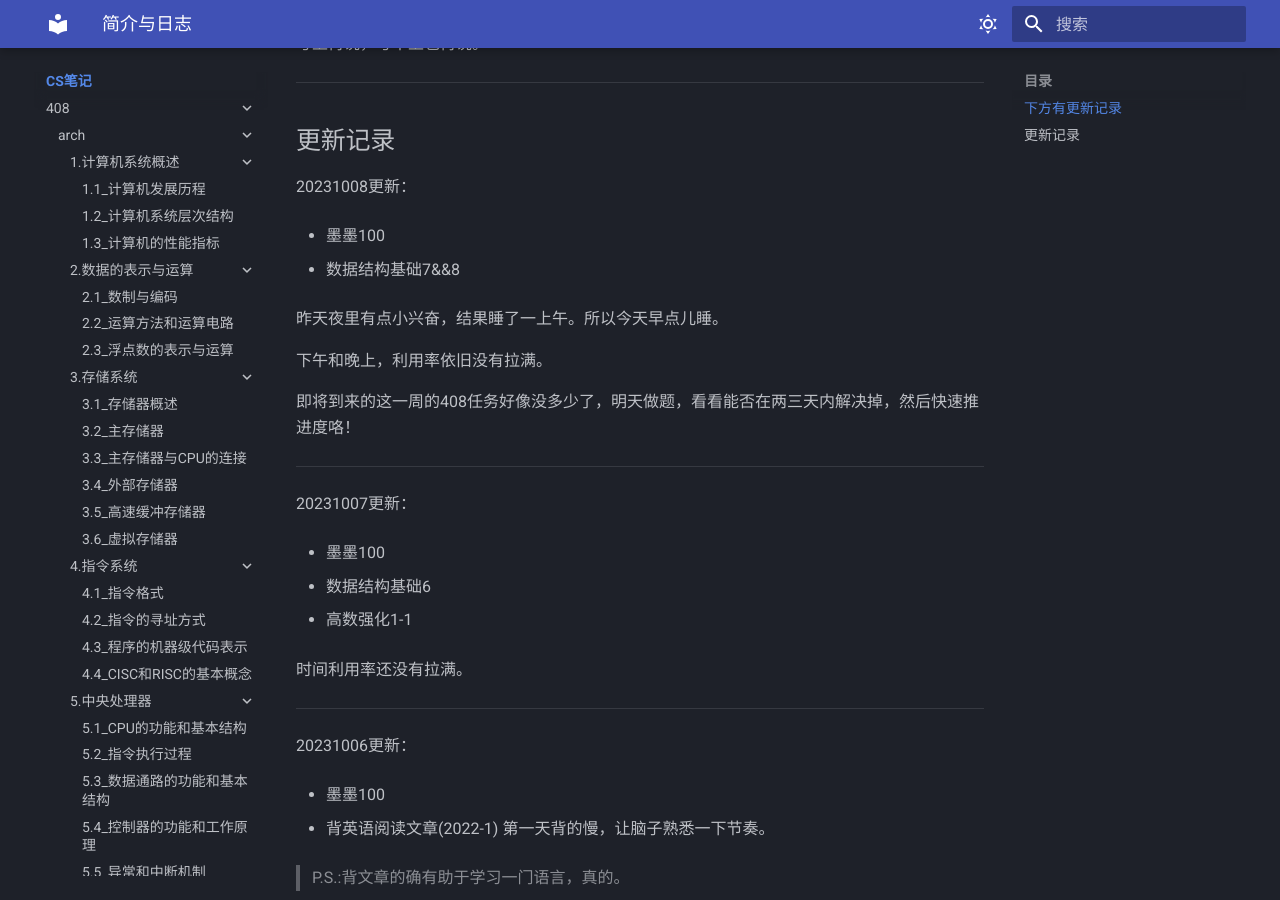
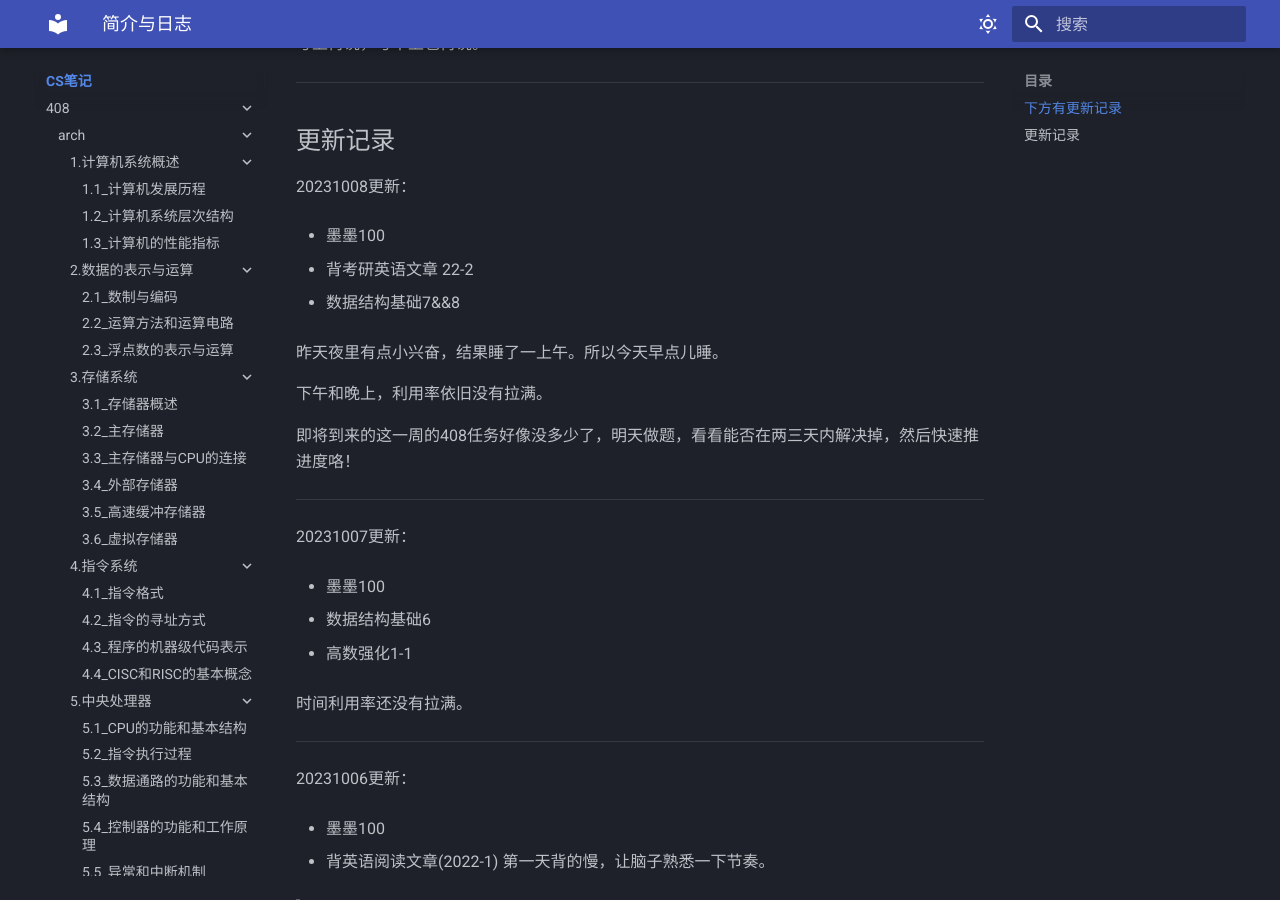
Before and after one commit to Haohahahaha/cs, an MkDocs documentation site: the page built from docs/index.md, in a window 1280 px wide and 900 px high, scrolled down 851 px. Built offline with MkDocs 1.6.1 and Material for MkDocs 9.7.7, drawn with Linux system fonts in a browser that asks for light colours.

Commit message:
2023-10-08_22:29:19 update

```diff
--- a/docs/index.md
+++ b/docs/index.md
@@ -43,6 +43,8 @@
 20231008更新：
 
 - 墨墨100
+
+- 背考研英语文章 22-2
 
 - 数据结构基础7&&8
 
```
